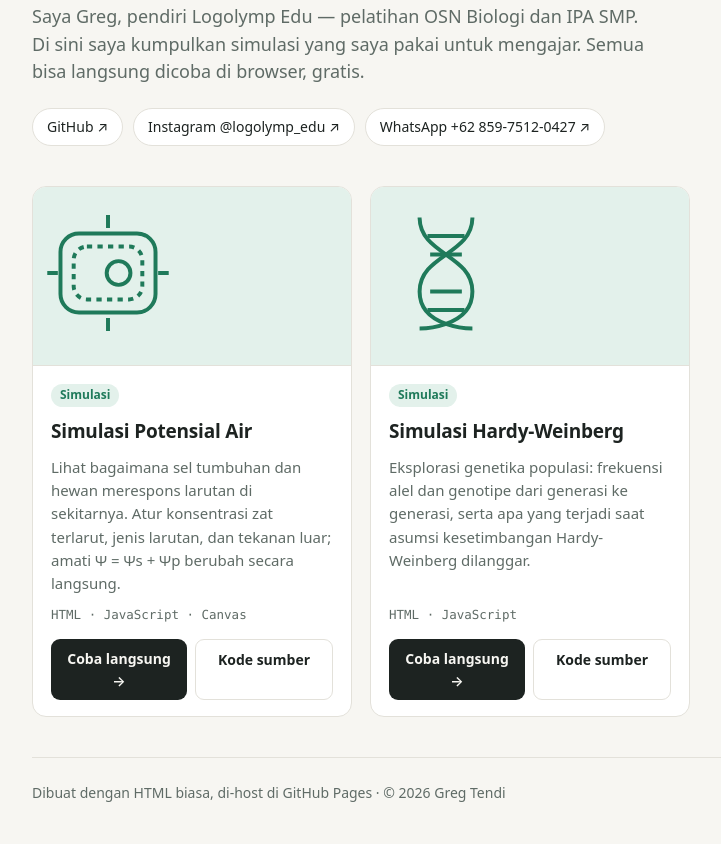
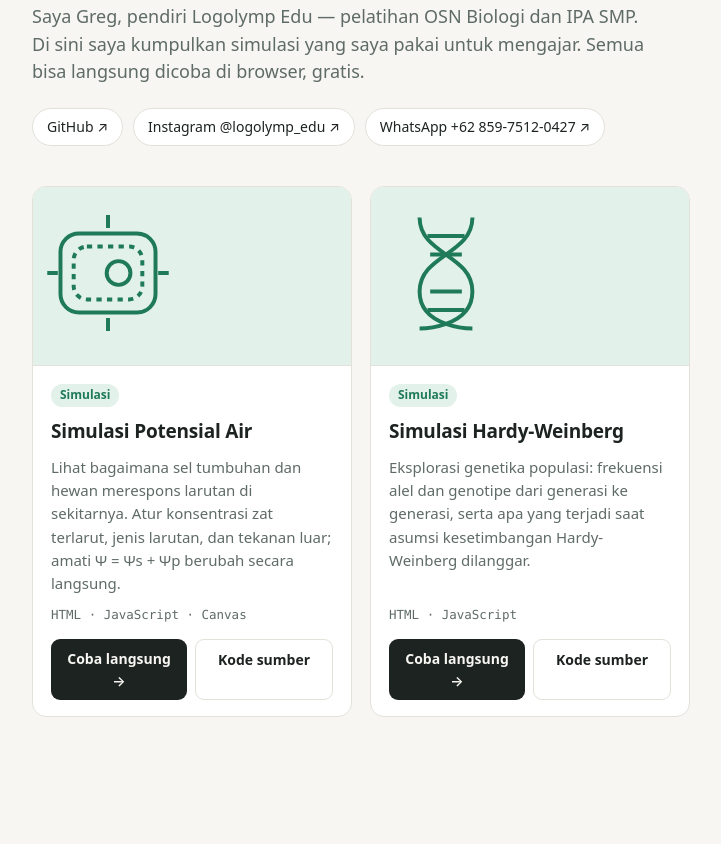
Before and after one commit to GregTendi/GregTendi.github.io, a plain HTML site: page index.html in a window 1280 px wide. Shown: the part 290-1134 px from the top of the page, without its empty margins (110-831 px from the left). After the commit the page ends 1047 px from the top, so only its background shows below. Drawn offline with Linux system fonts and the light colour scheme.

Commit message:
Remove footer
Co-Authored-By: Claude Opus 5.5 <noreply@anthropic.com>
Claude-Session: https://claude.ai/code/session_019RZB811HkLq9ouv2gdiNwo

```diff
--- a/index.html
+++ b/index.html
@@ -65,7 +65,6 @@
   .btn.ghost:hover{border-color:var(--ink)}
   .btn.off{opacity:.45;pointer-events:none}
 
-  footer{border-top:1px solid var(--line);padding:24px 0 40px;color:var(--muted);font-size:14px}
 </style>
 </head>
 <body>
@@ -89,9 +88,6 @@
 
   <main class="grid" id="grid"></main>
 
-  <footer>
-    <span data-i18n="footer"></span> · © <span id="year"></span> Greg Tendi
-  </footer>
 </div>
 
 <script>
@@ -137,16 +133,14 @@ const UI = {
     lede: "Saya Greg, pendiri Logolymp Edu — pelatihan OSN Biologi dan IPA SMP. Di sini saya kumpulkan simulasi yang saya pakai untuk mengajar. Semua bisa langsung dicoba di browser, gratis.",
     all: "Semua", sim: "Simulasi Biologi", tool: "Alat & Software",
     tagSim: "Simulasi", tagTool: "Alat", wip: "Dalam pengembangan",
-    demo: "Coba langsung", noDemo: "Tidak ada demo", source: "Kode sumber", noSource: "Repo privat",
-    footer: "Dibuat dengan HTML biasa, di-host di GitHub Pages"
+    demo: "Coba langsung", noDemo: "Tidak ada demo", source: "Kode sumber", noSource: "Repo privat"
   },
   en: {
     title: "Interactive Biology Simulations for the Biology Olympiad (OSN)",
     lede: "I'm Greg, founder of Logolymp Edu — olympiad training for Biology and junior-high science in Indonesia. Here are the simulations I use in teaching. They all run in your browser, free.",
     all: "All", sim: "Biology Simulations", tool: "Tools & Software",
     tagSim: "Simulation", tagTool: "Tool", wip: "In progress",
-    demo: "Try it live", noDemo: "No live demo", source: "Source code", noSource: "Private repo",
-    footer: "Built with plain HTML, hosted on GitHub Pages"
+    demo: "Try it live", noDemo: "No live demo", source: "Source code", noSource: "Private repo"
   }
 };
 
@@ -200,7 +194,6 @@ document.addEventListener("click", e => {
   const l = e.target.closest("[data-lang]");
   if (l){ lang = l.dataset.lang; try{ localStorage.setItem("lang", lang); }catch(_){} render(); }
 });
-document.getElementById("year").textContent = new Date().getFullYear();
 render();
 </script>
 </body>
```
